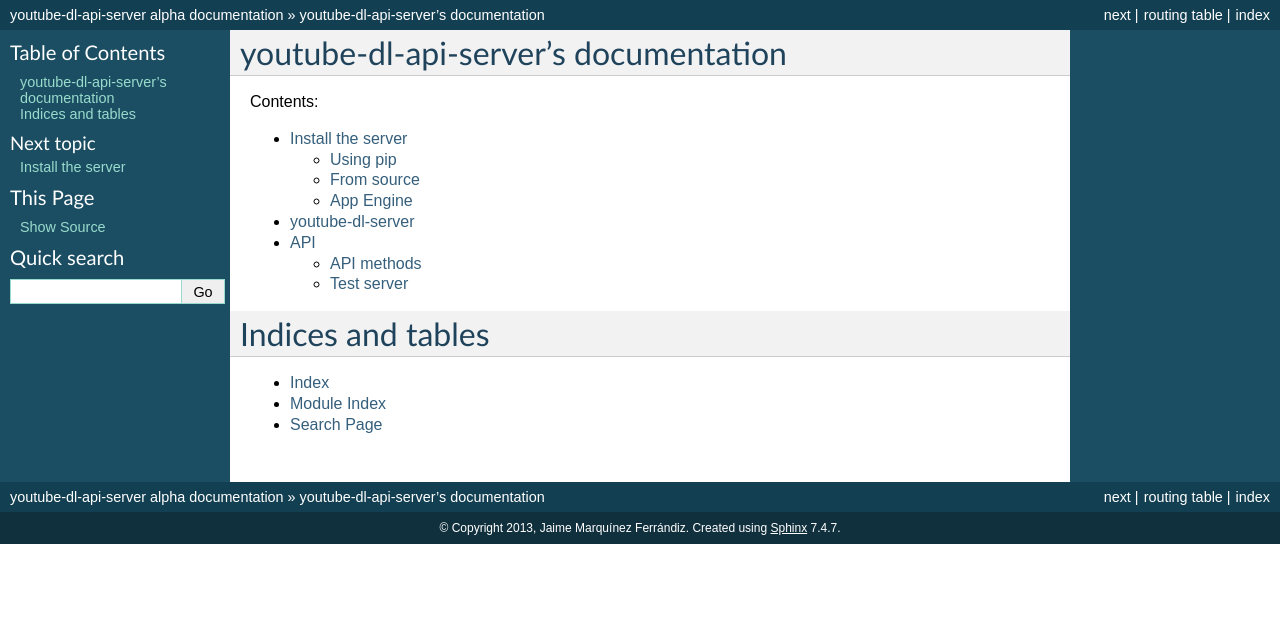
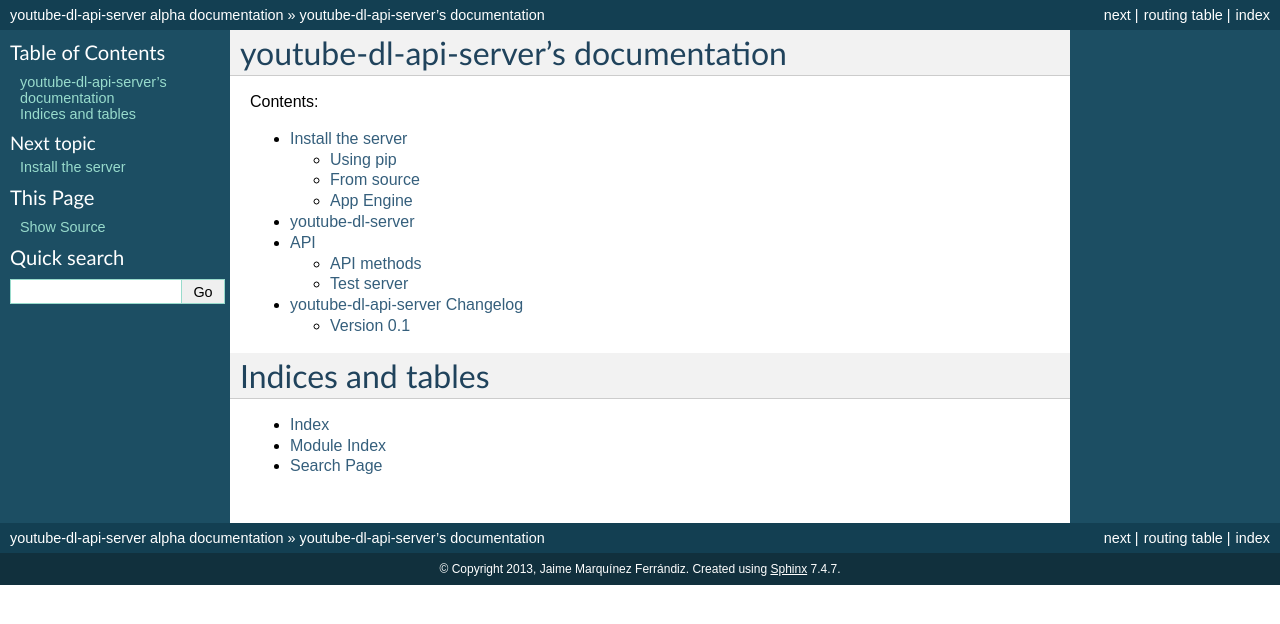
Before and after one commit to jaimeMF/youtube-dl-api-server, a Sphinx documentation site: the page built from docs/index.rst, in a window 1280 px wide. Shown: the top 624 px of the page. Built offline with Sphinx 7.4.7, drawn with Linux system fonts in a browser that asks for light colours.

Commit message:
Add changelog and deprecation note

```diff
--- a/docs/api.rst
+++ b/docs/api.rst
@@ -5,6 +5,9 @@
 -----------
 
 .. http:get:: /api/
+
+    .. deprecated:: 0.1
+        Use :http:get:`/api/info` instead.
 
     :status 301: redirects to :http:get:`/api/info`
 
--- /dev/null
+++ b/docs/changelog.rst
@@ -0,0 +1 @@
+.. include:: ../CHANGELOG.rst
--- a/docs/index.rst
+++ b/docs/index.rst
@@ -14,6 +14,7 @@
    install
    server-manual
    api
+   changelog
 
 
 
```
Also changed, not shown: CHANGELOG.rst (added, +10 -0 lines), 1 other file.
